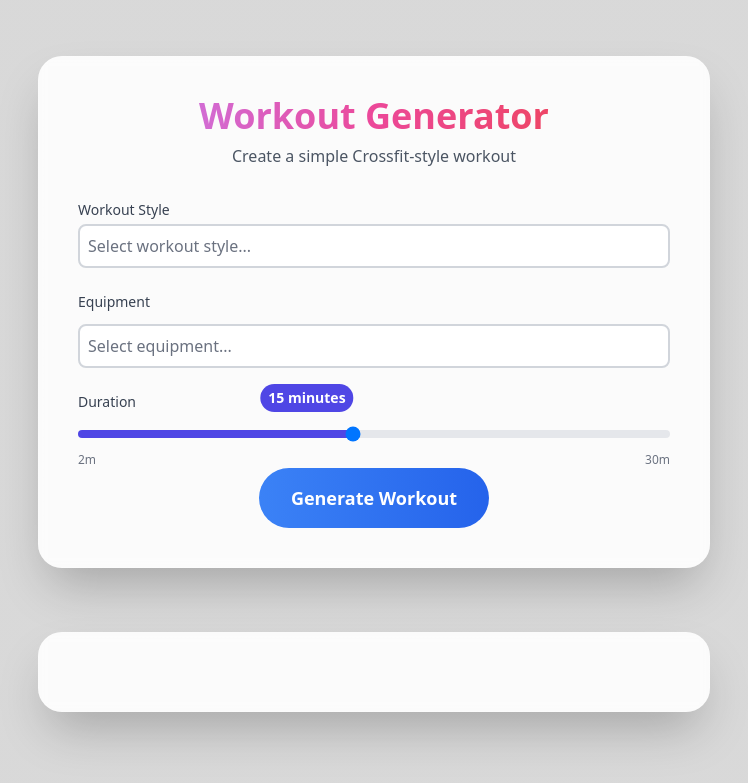
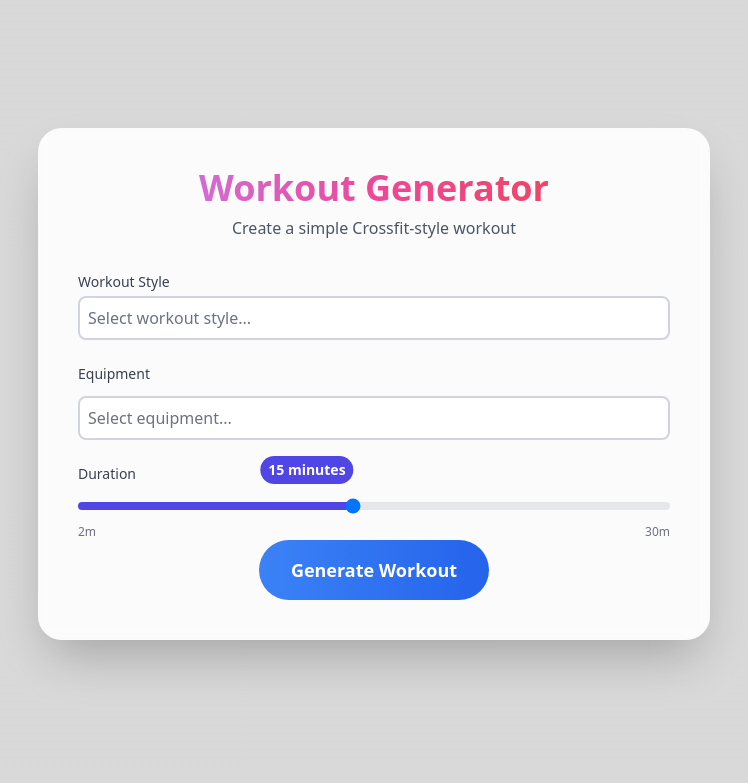
Before and after one commit to haarburger/workout-generator, a Flask app: page /workout/ in a window 1280 px wide. Shown: the top 783 px of the page, without its empty margins (266-1014 px from the left). Run offline with Flask 3, Linux system fonts and the light colour scheme; some libraries are stand-ins or nearby versions.

Commit message:
hide bottom container per default

```diff
--- a/templates/index.html
+++ b/templates/index.html
@@ -104,20 +104,16 @@
                 </div>
             </form>
         </div>
-        <div class="container mx-auto max-w-2xl mt-8">
         <div id="loading" class="hidden text-center">
             <div class="inline-block animate-spin rounded-full h-8 w-8 border-t-2 border-b-2 border-indigo-600"></div>
             <p class="mt-2 text-indigo-600 font-semibold">Generating workout...</p>
         </div>
-            <div id="workout-container" class="bg-white bg-opacity-90 p-6 sm:p-10 rounded-3xl shadow-2xl backdrop-blur-sm mb-8 w-full sm:w-auto">
-                {% if workout %}
+
+        <div id="workout-container" class="container mx-auto max-w-2xl mt-8 hidden">
+            <div class="bg-white bg-opacity-90 p-6 sm:p-10 rounded-3xl shadow-2xl backdrop-blur-sm mb-8 w-full sm:w-auto">
                 <div id="workout-result">
-                        <h2 class="text-2xl font-bold mb-4 text-gray-800">Your Workout:</h2>
-                        <div class="bg-gradient-to-br from-blue-50 to-indigo-100 p-4 rounded-2xl">
-                            <pre class="text-gray-700 text-lg whitespace-pre-line">{{ workout }}</pre>
+                    <!-- Workout result will be inserted here dynamically -->
                 </div>
-                    </div>
-                {% endif %}
             </div>
         </div>
     </div>
```
Lines whose indentation alone changed are shown as unchanged.
